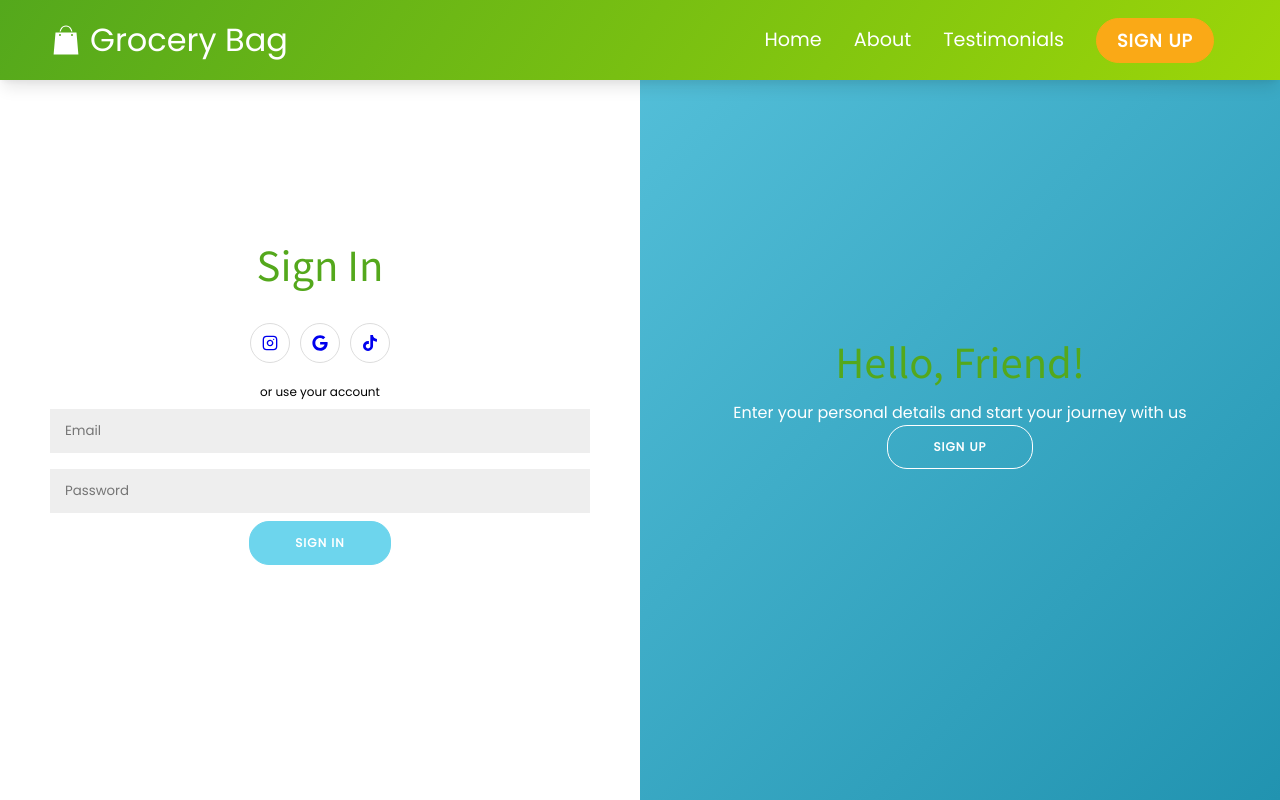
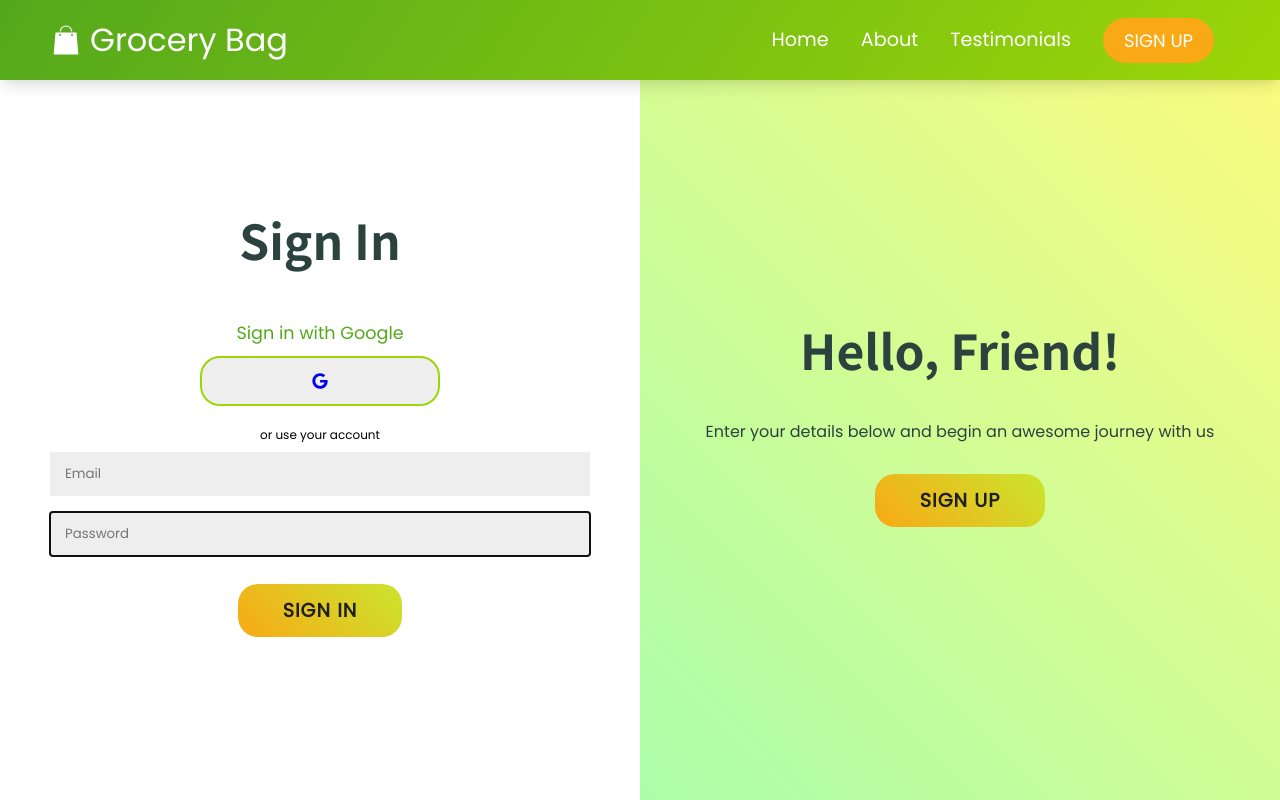
Before and after one commit to emmanuelkumah/grocery-list-app, a React (Create React App) app: page /sign-up in a window 1280 px wide. Shown: the top 800 px of the page. Built offline with nearby package versions, Linux system fonts and the light colour scheme.

Commit message:
Styled SignUp,css

```diff
--- a/src/App.js
+++ b/src/App.js
@@ -6,19 +6,19 @@ import Footer from "./components/Footer/Footer";
 import NavBar from "./components/Navigation/NavBar";
 import Dashboard from "./components/pages/Dashboard/Dashboard";
 import Home from "./components/pages/Home/Home";
-import SignUpSignIn from "./components/SignUp/SignUpSignIn";
+import SignUp from "./components/SignUp/SignUp";
 import Testimonials from "./components/Testimonials/Testimonials";
 // import firebase from "./services/firebase";
 
 function App() {
   //define the states
-  // const [user, setUser] = useState("");
-  // const [email, setEmail] = useState("");
-  // const [password, setPassword] = useState("");
-  // const [name, setName] = useState("");
-  // const [emailError, setEmailError] = useState("");
-  // const [passwordError, setPasswordError] = useState("");
-  // const [hasAccount, setHasAccount] = useState(false);
+  const [user, setUser] = useState("");
+  const [email, setEmail] = useState("");
+  const [password, setPassword] = useState("");
+  const [name, setName] = useState("");
+  const [emailError, setEmailError] = useState("");
+  const [passwordError, setPasswordError] = useState("");
+  const [hasAccount, setHasAccount] = useState(false);
 
   return (
     <>
@@ -31,7 +31,7 @@ function App() {
           <Route path="/testimonials" component={Testimonials} />
           <Route path="/about" component={Cards} />
           <Route path="/sign-up">
-            <SignUpSignIn />
+            <SignUp />
           </Route>
         </Switch>
         <Footer />
--- a/src/components/SignUp/SignUpSignIn.css
+++ b/src/components/SignUp/SignUp.css
@@ -1,15 +1,25 @@
 @import url("https://fonts.googleapis.com/css2?family=Nunito:wght@400;800&display=swap");
 
 :root {
-  --main-color: #6dd5ed;
-  --secondary-color: #2193b0;
+  --main-color: #54a81c;
+  --secondary-color: #9cd608;
   --gradient: linear-gradient(
     135deg,
     var(--main-color),
     var(--secondary-color)
   );
 }
-
+.heading {
+  margin-top: 50px;
+  color: #2c423f;
+}
+p {
+  color: #2c423f;
+  margin: 10px;
+}
+span {
+  font-size: 1.5rem;
+}
 .formSection {
   background: #f5f5f5;
   font-family: "Nunito", sans-serif;
@@ -19,7 +29,6 @@
   justify-content: center;
   width: 100%;
   min-height: 100vh;
-  margin: 10rem 0;
 }
 
 /* social container */
@@ -28,52 +37,60 @@
 }
 
 .social-container a {
-  border: 1px solid #dddddd;
-  border-radius: 50%;
+  /* border-radius: 50%; */
   display: inline-flex;
   justify-content: center;
   align-items: center;
   margin: 0 5px;
-  height: 40px;
-  width: 40px;
+}
+.social {
+  border-radius: 20px;
+  border: 2px solid #9cd608;
+  background: #eee;
+  height: 50px;
+  width: 240px;
 }
 span {
   font-size: 12px;
 }
 /* Buttons */
 
-button {
+.btn__signUp {
   cursor: pointer;
   border-radius: 20px;
-  border: 1px solid var(--main-color);
-  background: var(--main-color);
-  color: #fff;
-  font-size: 12px;
+  border: none;
+  /* border: 1px solid var(--main-color); */
+  background-color: #71ba13;
+  background-image: linear-gradient(45deg, #f9a916 0%, #cae52d 100%);
+  /* background: var(--main-color); */
+  color: #1d201f;
+  font-size: 1.2rem;
   font-weight: bold;
   padding: 12px 45px;
   letter-spacing: 1px;
+  margin-top: 20px;
   text-transform: uppercase;
   transition: transform 80ms ease-out;
 }
 
-button:hover {
+.btn__signUp:hover {
   background: var(--secondary-color);
 }
 
-button:active {
+.btn__signUp:active {
   transform: scale(0.95);
 }
 
-button:focus {
+.btn__signUp:focus {
   outline: none;
 }
 
-button.ghost {
+.btn__signUp.ghost {
   background-color: transparent;
   border-color: #fff;
 }
 
-button.ghost:hover {
+.btn__signUp.ghost:hover {
   background: #fff;
   color: var(--secondary-color);
 }
@@ -163,8 +180,9 @@ wrapper {
 }
 
 .overlay {
-  background: var(--secondary-color);
-  background: var(--gradient);
+  background-color: #85ffbd;
+  background-image: linear-gradient(45deg, #85ffbd 0%, #fffb7d 100%);
+
   background-repeat: no-repeat;
   background-size: cover;
   background-position: 0 0;
--- a/src/components/SignUp/SignUpSignIn.js
+++ b/src/components/SignUp/SignUp.js
@@ -4,9 +4,9 @@ import { Link } from "react-router-dom";
 import { FiInstagram } from "react-icons/fi";
 import { FaGoogle } from "react-icons/fa";
 import { SiTiktok } from "react-icons/si";
-import "./SignUpSignIn.css";
+import "./SignUp.css";
 
-function SignUpSignIn() {
+function SignUp() {
   const [signUp, setSignUp] = useState(false);
 
   //Switch between signUp and signInform
@@ -19,44 +19,40 @@ function SignUpSignIn() {
       <div className={signUp ? "wrapper right-panel-active" : "wrapper"}>
         <div className="form-container sign-up-container">
           <form>
-            <h1>Sign Up</h1>
+            <h1 className="heading">Sign Up</h1>
             <div className="social-container">
-              <Link to="/" className="social">
-                <FiInstagram />
-              </Link>
+              <h4>Sign Up With Google</h4>
               <Link to="/" className="social">
                 <FaGoogle />
               </Link>
-              <Link to="/" className="social">
-                <SiTiktok />
-              </Link>
             </div>
             <span>or use your email for registration</span>
-            <input type="text" placeholder="Name" />
-            <input type="email" placeholder="Email" />
-            <input type="password" placeholder="Password" />
-            <button type="submit">Sign Up</button>
+            <input autoFocus type="text" placeholder="Enter  Your Name" />
+            <input autoFocus type="email" placeholder="Enter Your Email" />
+            <input
+              autoFocus
+              type="password"
+              placeholder="Enter Your Password"
+            />
+            <button className="btn__signUp" type="submit">
+              Sign Up
+            </button>
           </form>
         </div>
         <div className="form-container sign-in-container">
           <form>
-            <h1>Sign In</h1>
+            <h1 className="heading">Sign In</h1>
             <div className="social-container">
-              <Link to="/" className="social">
-                <FiInstagram />
-              </Link>
+              <h4>Sign in with Google</h4>
               <Link to="/" className="social">
                 <FaGoogle />
-              </Link>
-              <Link to="/" className="social">
-                <SiTiktok />
               </Link>
             </div>
             <span>or use your account</span>
 
-            <input type="email" placeholder="Email" />
-            <input type="password" placeholder="Password" />
-            <button>Sign In</button>
+            <input autoFocus type="email" placeholder="Email" />
+            <input autoFocus type="password" placeholder="Password" />
+            <button className="btn__signUp">Sign In</button>
           </form>
         </div>
         <div className="overlay-container">
@@ -64,14 +60,16 @@ function SignUpSignIn() {
             <div className="overlay-panel overlay-left">
               <h1>Welcome Back!</h1>
               <p>Please login with your personal info</p>
-              <button className="ghost" id="signIn" onClick={toggleSignUp}>
+              <button className="btn__signUp ghost" onClick={toggleSignUp}>
                 Sign In
               </button>
             </div>
             <div className="overlay-panel overlay-right">
-              <h1>Hello, Friend!</h1>
-              <p>Enter your personal details and start your journey with us</p>
-              <button className="ghost" id="signUp" onClick={toggleSignUp}>
+              <h1 className="heading">Hello, Friend!</h1>
+              <p>
+                Enter your details below and begin an awesome journey with us
+              </p>
+              <button className=" btn__signUp ghost" onClick={toggleSignUp}>
                 Sign Up
               </button>
             </div>
@@ -82,4 +80,4 @@ function SignUpSignIn() {
   );
 }
 
-export default SignUpSignIn;
+export default SignUp;
```
